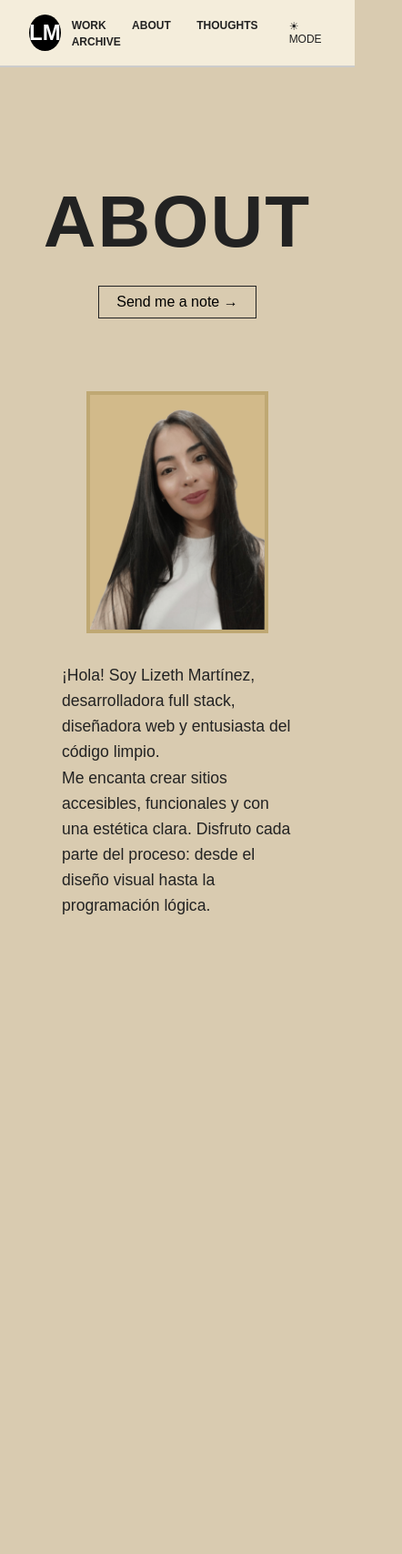
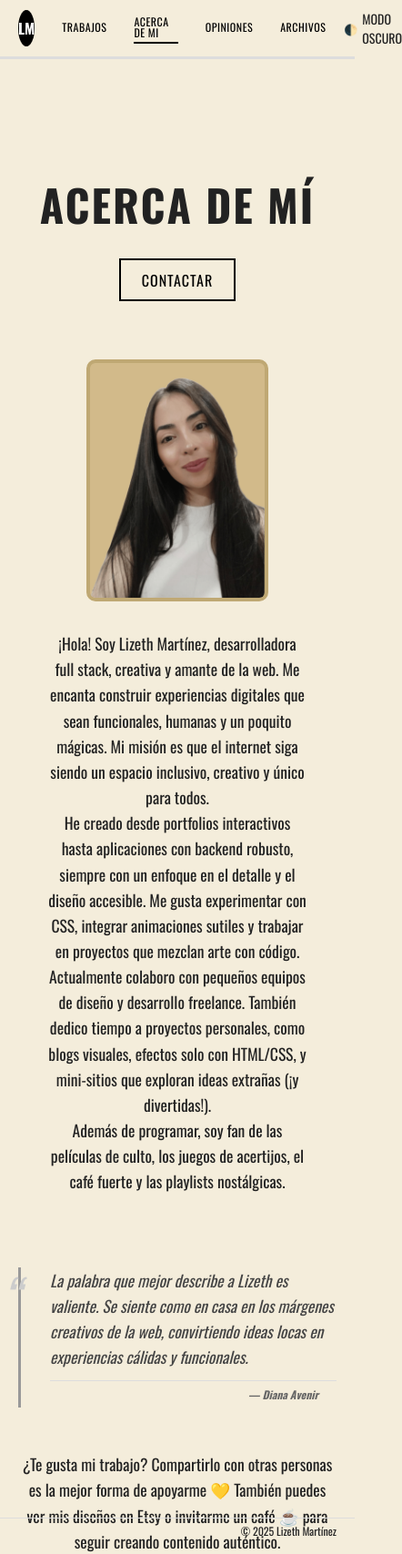
Before and after one commit to ALizeth96/Portafolio-Final, a plain HTML site: page acerca-de-mi.html in a window 390 px wide. Shown: the whole page at 91% size, 442 px wide, since content can reach past the window. Before the commit the page ends 1057 px from the top, so only its background shows below. Drawn offline with nearby package versions, Linux system fonts and the light colour scheme.

Commit message:
Mejoré estilos del header y actualicé sección de contacto

```diff
--- a/acerca-de-mi.html
+++ b/acerca-de-mi.html
@@ -2,38 +2,64 @@
 <html lang="es">
 <head>
   <meta charset="UTF-8" />
-  <meta name="viewport" content="width=device-width, initial-scale=1.0"/>
-  <title>Acerca de mí - Lizeth Martinez</title>
+  <meta name="viewport" content="width=device-width, initial-scale=1.0" />
+  <title>Acerca de mí - Lizeth Martínez</title>
+  <link rel="preconnect" href="https://fonts.googleapis.com">
+  <link href="https://fonts.googleapis.com/css2?family=Oswald:wght@400;700&display=swap" rel="stylesheet">
   <link rel="stylesheet" href="css/style.css" />
-
 </head>
 <body class="about-page">
 
   <header>
     <div class="logo">LM</div>
     <nav>
-    <a href="index.html">WORK</a>
-    <a href="acerca-de-mi.html" class="activo">ABOUT</a>
-    <a href="#">THOUGHTS</a>
-    <a href="#">ARCHIVE</a>
+      <a href="index.html">TRABAJOS</a>
+      <a href="acercade-mi.html" class="activo">ACERCA DE MI</a>
+      <a href="#">OPINIONES</a>
+      <a href="#">ARCHIVOS</a>
     </nav>
-  <div class="mode-toggle">☀ MODE</div>
+    <div class="mode-toggle" onclick="toggleMode()">
+      🌓 <span id="modeText">MODO OSCURO</span>
+    </div>
   </header>
 
   <main>
     <section class="hero-about">
-    <h1>ABOUT</h1>
-    <button class="contact-button">Send me a note →</button>
+      <h1>Acerca de mí</h1>
+      <button class="custom-button">CONTACTAR</button>
     </section>
 
     <section class="about-content">
-    <img src="./Image/Lizeth Martinez.png" alt="Lizeth Martinez" class="profile-img" />
+      <img src="./Image/Lizeth Martinez.png" alt="Foto de perfil" class="profile-img" />
       <div class="about-text">
-      <p>¡Hola! Soy Lizeth Martínez, desarrolladora full stack, diseñadora web y entusiasta del código limpio.</p>
-      <p>Me encanta crear sitios accesibles, funcionales y con una estética clara. Disfruto cada parte del proceso: desde el diseño visual hasta la programación lógica.</p>
+        <p>¡Hola! Soy Lizeth Martínez, desarrolladora full stack, creativa y amante de la web. Me encanta construir experiencias digitales que sean funcionales, humanas y un poquito mágicas. Mi misión es que el internet siga siendo un espacio inclusivo, creativo y único para todos.</p>
+
+        <p>He creado desde portfolios interactivos hasta aplicaciones con backend robusto, siempre con un enfoque en el detalle y el diseño accesible. Me gusta experimentar con CSS, integrar animaciones sutiles y trabajar en proyectos que mezclan arte con código.</p>
+
+        <p>Actualmente colaboro con pequeños equipos de diseño y desarrollo freelance. También dedico tiempo a proyectos personales, como blogs visuales, efectos solo con HTML/CSS, y mini-sitios que exploran ideas extrañas (¡y divertidas!).</p>
+
+        <p>Además de programar, soy fan de las películas de culto, los juegos de acertijos, el café fuerte y las playlists nostálgicas.</p>
       </div>
     </section>
+
+    <section class="about-quote">
+      <blockquote>
+        <p>
+          La palabra que mejor describe a Lizeth es <em>valiente</em>. Se siente como en casa en los márgenes creativos de la web, convirtiendo ideas locas en experiencias cálidas y funcionales.
+        </p>
+        <footer>— Diana Avenir</footer>
+      </blockquote>
+    </section>
+
+    <div class="about-text">
+      <p>¿Te gusta mi trabajo? Compartirlo con otras personas es la mejor forma de apoyarme 💛 También puedes ver mis diseños en Etsy o invitarme un café ☕ para seguir creando contenido auténtico.</p>
+    </div>
   </main>
 
+  <footer>
+    &copy; 2025 Lizeth Martínez
+  </footer>
+
+  <script src="js/script.js"></script>
 </body>
 </html>
--- a/css/style.css
+++ b/css/style.css
@@ -1,7 +1,12 @@
+/* ========== RESET GENERAL ========== */
 * {
   margin: 0;
   padding: 0;
   box-sizing: border-box;
+}
+
+html {
+  overflow-y: scroll;
 }
 
 body {
@@ -14,14 +19,15 @@ body {
   transition: background 0.3s, color 0.3s;
 }
 
-/* Modo oscuro */S
+/* ========== MODO OSCURO ========== */
 body.dark {
-  background: #000;
+  background-color: #000;
   color: #fff;
 }
 
 body.dark nav a {
   color: #fff;
+  font-weight: 400;
 }
 
 body.dark .hero-text,
@@ -33,13 +39,72 @@ body.dark .character img {
   filter: brightness(0.9) saturate(0.8);
 }
 
-/* Header */
+body.dark header {
+  background-color: #111;
+  border-bottom: 3px solid #fff;
+  transition: background-color 0.3s, border-color 0.3s;
+}
+
+body.dark .logo {
+  background-color: #fff;
+  color: #000;
+}
+
+body.dark .hero-container::after {
+  background-color: #fff !important;
+}
+
+body.dark footer {
+  border-top: 1px solid #444;
+  color: #ccc;
+}
+
+body.dark .contact-button,
+body.dark .custom-button {
+  border-color: #fff;
+  color: #fff;
+}
+
+body.dark .custom-button:hover {
+  background-color: #fff;
+  color: #000;
+}
+
+body.dark .about-content {
+  background-color: #111;
+}
+
+body.dark .about-text {
+  color: #ddd;
+}
+
+body.dark .profile-img {
+  border-color: #888;
+  background-color: #222;
+}
+
+body.dark .about-quote {
+  border-left-color: #555;
+}
+
+body.dark .about-quote blockquote {
+  color: #ddd;
+}
+
+body.dark .about-quote footer {
+  color: #aaa;
+}
+
+/* ========== HEADER ========== */
 header {
   display: flex;
   justify-content: space-between;
   align-items: center;
   padding: 10px 20px;
-  border-bottom: 1px solid #ddd;
+  border-bottom: 3px solid #ddd;
+  width: 100%;
+  max-width: 100vw;
+  gap: 20px; /* 👈 separa logo del nav */
 }
 
 .logo {
@@ -50,32 +115,47 @@ header {
   color: #fff;
   width: 40px;
   height: 40px;
-  border-radius: 50%; /* 🔥 Esto lo convierte en un círculo */
+  border-radius: 50%;
   font-weight: bold;
   font-size: 16px;
 }
 
-body.dark .logo {
-  background: #fff;
-  color: #000;
+nav {
+  display: flex;
+  align-items: center;
+  gap: 20px;
+  transition: all 0.3s ease;
+  min-width: 300px;
 }
 
 nav a {
   text-decoration: none;
-  margin-left: 20px;
   color: #000;
   font-size: 14px;
+  font-weight: 400;
+  letter-spacing: 0.5px;
   transition: color 0.3s ease;
+  backface-visibility: hidden;
+  transform: translateZ(0);
+  -webkit-font-smoothing: antialiased;
+  -moz-osx-font-smoothing: grayscale;
+  padding: 4px 0;
+  border-bottom: 2px solid transparent;
+  line-height: 1;
 }
 
-nav a:hover {
-  color: #0073e6;
+nav a.activo {
+  border-bottom: 2px solid #000;
 }
 
-/* Botón modo */
+body.dark nav a.activo {
+  border-bottom: 2px solid #fff;
+}
+
 .mode-toggle {
   display: flex;
   align-items: center;
+  margin-left: auto;
   cursor: pointer;
 }
 
@@ -84,7 +164,7 @@ nav a:hover {
   font-size: 14px;
 }
 
-/* Layout principal */
+/* ========== PÁGINA PRINCIPAL ========== */
 main {
   flex: 1;
   display: flex;
@@ -94,7 +174,6 @@ main {
   flex-direction: column;
 }
 
-/* Contenedor del texto e imagen */
 .hero-container {
   display: flex;
   flex-direction: column;
@@ -104,9 +183,7 @@ main {
   margin-top: -2vw;
 }
 
-/* Texto principal */
 .hero-text {
-  font-family: 'Oswald', sans-serif;
   font-weight: 501;
   text-transform: uppercase;
   font-size: 8vw;
@@ -121,20 +198,14 @@ main {
   content: "";
   display: block;
   position: relative;
-  width: 100vw;       /* 👈 hace que ocupe todo el ancho de la ventana */
-  height: 1px;
+  width: 100vw;
+  height: 3px;
   background: #bebaba;
-  margin-top: 330px;   /* puedes ajustar esto para separarlo más del texto */
+  margin-top: 330px;
+  transition: background-color 0.3s ease;
 }
 
-
-body.dark .hero-container::after {
-  background: #fff;
-}
-
-/* Subtítulo */
 .hero-text .subline {
-  font-family: 'Oswald', sans-serif;
   font-weight: 300;
   display: inline-block;
   font-size: 8vw;
@@ -146,7 +217,6 @@ body.dark .hero-container::after {
   color: inherit;
 }
 
-/* Imagen del personaje */
 .character {
   position: absolute;
   bottom: -15%;
@@ -164,7 +234,7 @@ body.dark .hero-container::after {
   transition: transform 0.3s ease;
 }
 
-/* Footer */
+/* ========== FOOTER ========== */
 footer {
   text-align: right;
   padding: 5px 20px;
@@ -173,7 +243,101 @@ footer {
   margin-top: -40px;
 }
 
-/* Responsive para móviles */
+/* ========== ACERCA DE MÍ ========== */
+.about-page {
+  background-color: #f4eddb;
+  color: #222;
+}
+
+.hero-about {
+  text-align: center;
+  padding: 4em 1em 2em;
+}
+
+.hero-about h1 {
+  font-size: 4em;
+  letter-spacing: 2px;
+  margin: 0;
+  text-transform: uppercase;
+}
+
+.custom-button {
+  background-color: transparent;
+  border: 2px solid #000;
+  color: #000;
+  padding: 0.6em 1.4em;
+  font-size: 1em;
+  cursor: pointer;
+  font-family: 'Oswald', sans-serif;
+  text-transform: uppercase;
+  letter-spacing: 1px;
+  transition: all 0.3s ease;
+  margin-top: 1.5em;
+}
+
+.custom-button:hover {
+  background-color: #000;
+  color: #fff;
+}
+
+.about-content {
+  display: flex;
+  align-items: center;
+  justify-content: center;
+  padding: 3em;
+  gap: 2em;
+  flex-wrap: wrap;
+}
+
+.profile-img {
+  width: 200px;
+  height: auto;
+  object-fit: cover;
+  border: 4px solid #bfa873;
+  background-color: #d2ba8a;
+  border-radius: 10px;
+}
+
+.about-text {
+  max-width: 600px;
+  font-size: 1.1em;
+  line-height: 1.6em;
+  text-align: left;
+}
+
+.about-quote {
+  max-width: 700px;
+  margin: 3em auto;
+  padding-left: 2em;
+  border-left: 3px solid #999;
+  font-style: italic;
+  position: relative;
+}
+
+.about-quote blockquote {
+  margin: 0;
+  color: #444;
+  font-size: 1.1em;
+  line-height: 1.6;
+}
+
+.about-quote blockquote::before {
+  content: "\201C";
+  font-size: 3em;
+  color: #ccc;
+  position: absolute;
+  left: -0.4em;
+  top: -0.2em;
+}
+
+.about-quote footer {
+  margin-top: 1em;
+  text-align: right;
+  font-weight: bold;
+  color: #666;
+}
+
+/* ========== RESPONSIVE ========== */
 @media screen and (max-width: 768px) {
   .hero-text {
     font-size: 10vw;
@@ -198,80 +362,16 @@ footer {
     font-size: 12px;
   }
 
-  body.about-page {
-    font-family: 'Oswald', sans-serif;
-    margin: 0;
-    background-color: #d9cbb0;
-    color: #222;
-  }
-
-  header {
-    background-color: #f4eddb;
-    display: flex;
-    justify-content: space-between;
-    align-items: center;
-    padding: 1em 2em;
-    border-bottom: 2px solid #ccc;
-  }
-
-  nav a {
-    margin: 0 1em;
-    text-decoration: none;
-    color: #222;
-    font-weight: bold;
-  }
-
-  .logo {
-    font-size: 1.5em;
-    font-weight: bold;
-  }
-
-  .mode-toggle {
-    cursor: pointer;
-  }
-
-  .hero-about {
-    text-align: center;
-    padding: 4em 1em 2em;
-  }
-
   .hero-about h1 {
-    font-size: 5em;
-    letter-spacing: 2px;
-    margin: 0;
-  }
-
-  .contact-button {
-    background-color: transparent;
-    border: 1px solid #222;
-    padding: 0.5em 1.2em;
-    margin-top: 1.5em;
-    font-size: 1em;
-    cursor: pointer;
+    font-size: 3em;
   }
 
   .about-content {
-    display: flex;
-    align-items: center;
-    justify-content: center;
-    padding: 3em;
-    gap: 2em;
-    flex-wrap: wrap;
-  }
-
-  .profile-img {
-    width: 200px;
-    height: auto;
-    object-fit: cover;
-    border: 4px solid #bfa873;
-    background-color: #d2ba8a;
+    flex-direction: column;
+    padding: 2em;
   }
 
   .about-text {
-    max-width: 600px;
-    font-size: 1.1em;
-    line-height: 1.6em;
+    text-align: center;
   }
-
-
 }
--- a/js/script.js
+++ b/js/script.js
@@ -17,10 +17,31 @@ if (character && characterImg) {
   });
 }
 
-// 🌙 Alternar modo oscuro
+// 🌙 Alternar modo oscuro con guardado en localStorage
 function toggleMode() {
   const body = document.body;
   const modeText = document.getElementById('modeText');
+
   body.classList.toggle('dark');
-  modeText.textContent = body.classList.contains('dark') ? 'LIGHT' : 'MODO';
+  const isDark = body.classList.contains('dark');
+
+  // Cambiar texto del botón
+  modeText.textContent = isDark ? 'MODO CLARO' : 'MODO OSCURO';
+
+  // Guardar preferencia en localStorage
+  localStorage.setItem('darkMode', isDark ? 'true' : 'false');
 }
+
+// ✅ Aplicar modo guardado al cargar
+window.addEventListener('DOMContentLoaded', () => {
+  const savedMode = localStorage.getItem('darkMode');
+  const body = document.body;
+  const modeText = document.getElementById('modeText');
+
+  if (savedMode === 'true') {
+    body.classList.add('dark');
+    modeText.textContent = 'MODO CLARO';
+  } else {
+    modeText.textContent = 'MODO OSCURO';
+  }
+});
```
Also changed, not shown: index.html (+2 -2 lines), archivos.html (added), proyectos.html (added), 1 other file. Lines whose indentation alone changed are shown as unchanged.
